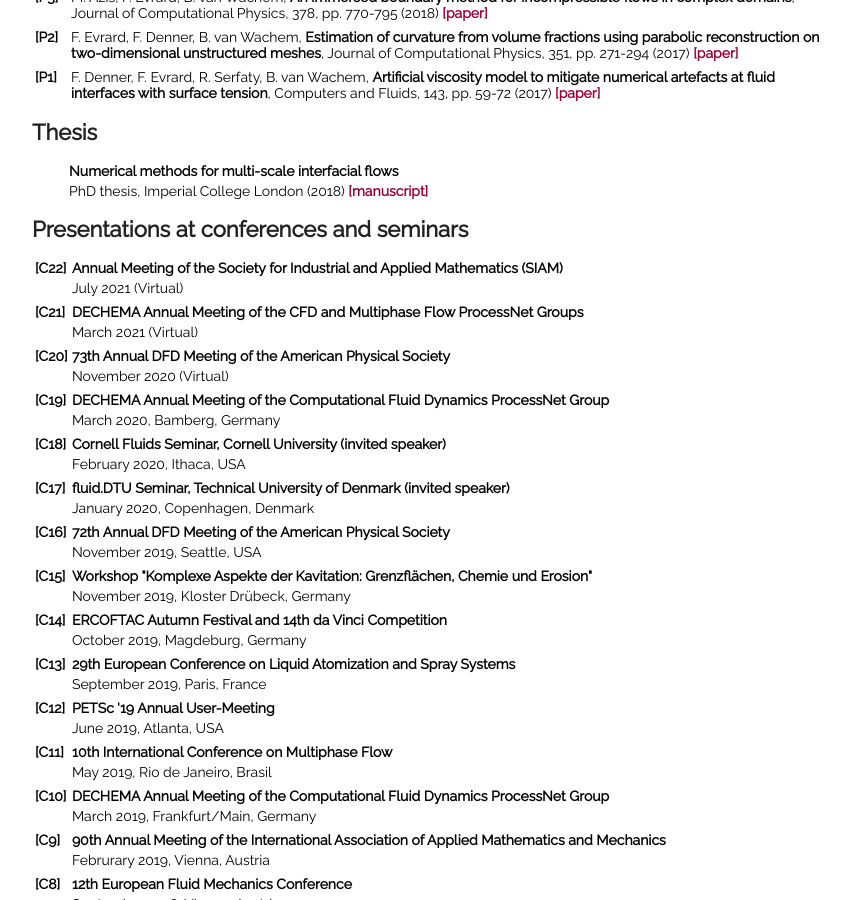
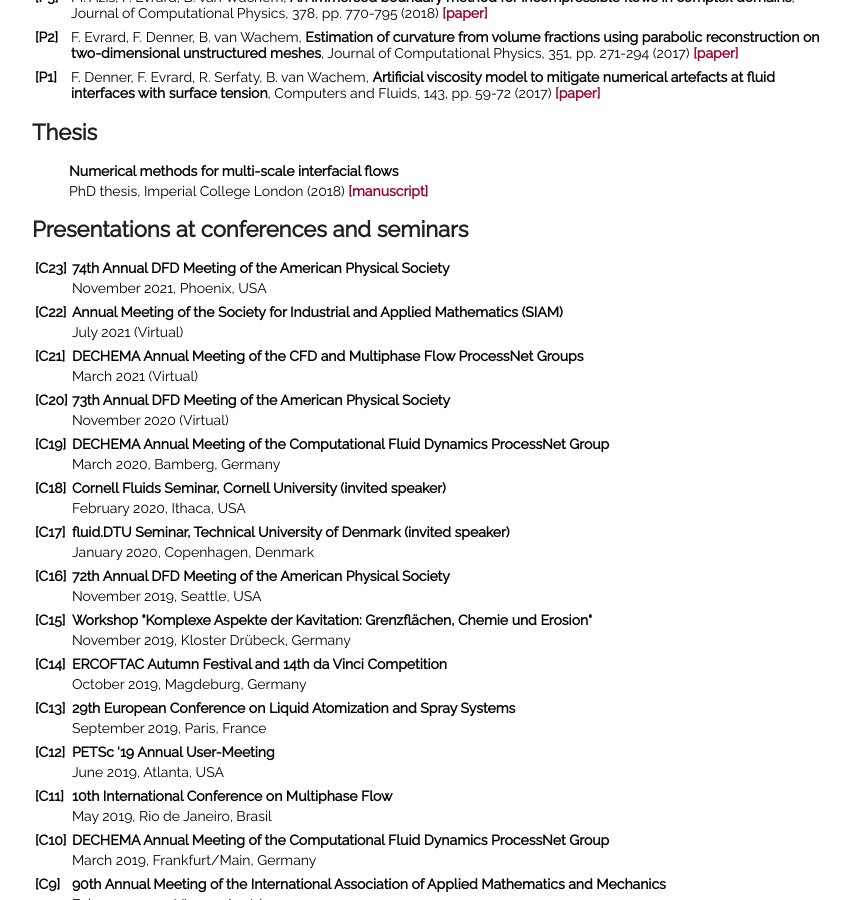
Before and after one commit to fabienevrard/fabienevrard.github.io, a Jekyll site: the page built from publications/index.html, in a window 1280 px wide and 900 px high, scrolled down 925 px. Shown: the whole window, without its empty margins (208-1058 px from the left). Built offline with Jekyll 4.4.1, drawn with Linux system fonts in a browser that asks for light colours.

Commit message:
Update index.html

```diff
--- a/publications/index.html
+++ b/publications/index.html
@@ -147,6 +147,15 @@ volume fractions using parabolic reconstruction on two-dimensional unstructured
 	<table style="width:100%; vertical-align: top; text-align: left;">
 		 <col width=4%>
 		 <col width=95%>
+ 		 <tr>
+			 <td><b>[C23]</b></td>
+			 <td><b>74th Annual DFD Meeting of the American Physical Society</b></td>
+		 </tr>
+		 <tr>
+			 <td></td>
+			 <td>November 2021, Phoenix, USA</td>
+		 </tr>
+		 <tr><td></td><td></td></tr>
  		 <tr>
 			 <td><b>[C22]</b></td>
 			 <td><b>Annual Meeting of the Society for Industrial and Applied Mathematics (SIAM)</b></td>
```
